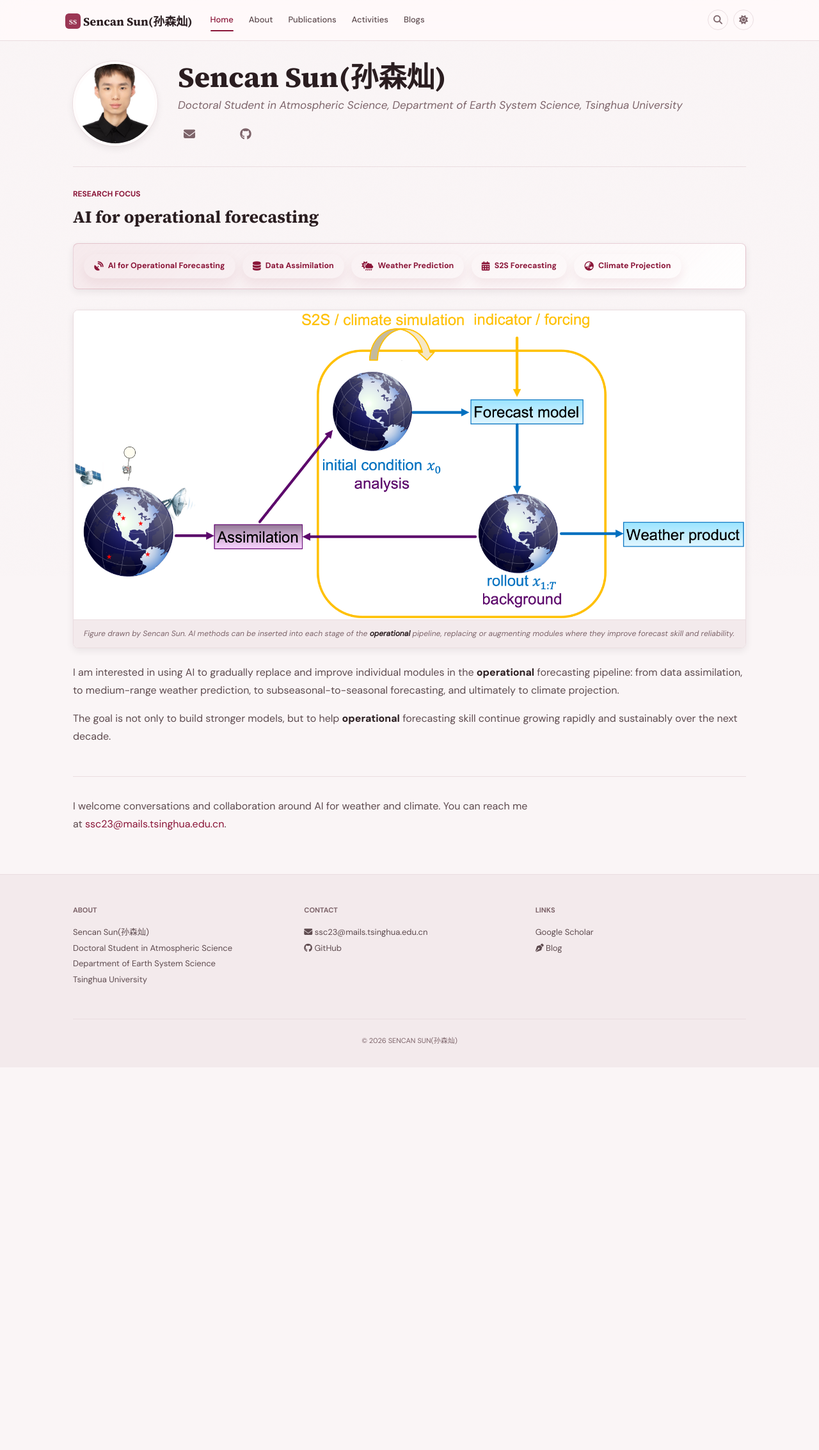
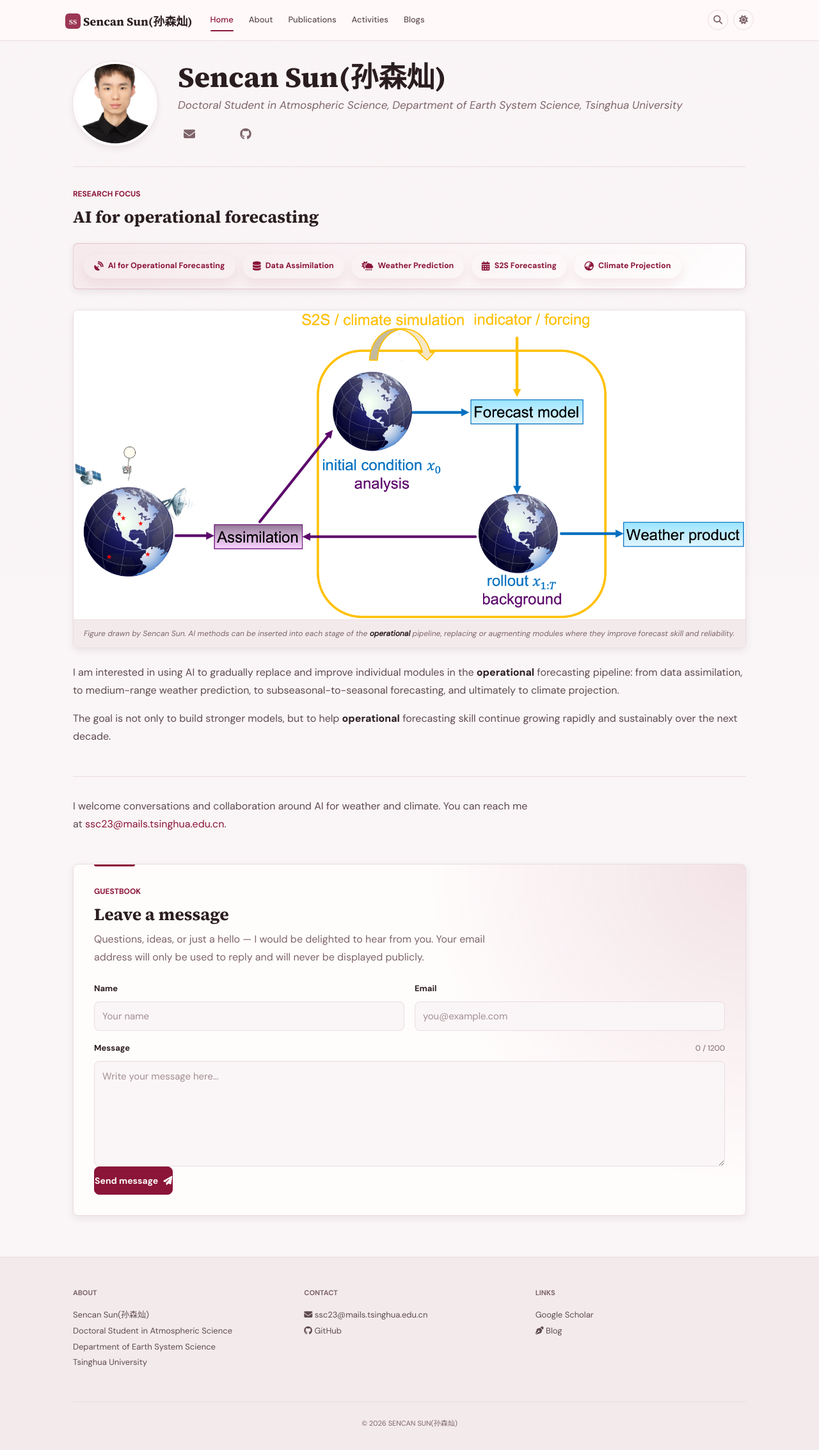
Before and after one commit to sunmoumou1/sunmoumou1.github.io, a Jekyll site: the page built from _pages/home.md, in a window 1280 px wide. Shown: the whole page at 64% size. Built offline with Jekyll 4.4.1, drawn with Linux system fonts in a browser that asks for light colours; a style sheet for code colours, icons or effects is not loaded; before the commit the page ends 1668 px from its top, so only the background shows below that.

Commit message:
Add guestbook to home page

```diff
--- a/_pages/home.md
+++ b/_pages/home.md
@@ -39,3 +39,48 @@ permalink: /
 </section>
 
 I welcome conversations and collaboration around AI for weather and climate. You can reach me at [ssc23@mails.tsinghua.edu.cn](mailto:ssc23@mails.tsinghua.edu.cn).
+
+<section class="guestbook" aria-labelledby="guestbook-title" markdown="0">
+<div class="guestbook-intro">
+<p class="section-kicker">Guestbook</p>
+<h3 id="guestbook-title">Leave a message</h3>
+<p>Questions, ideas, or just a hello — I would be delighted to hear from you. Your email address will only be used to reply and will never be displayed publicly.</p>
+</div>
+
+<form class="guestbook-form" id="guestbookForm" action="https://formsubmit.co/ssc23@mails.tsinghua.edu.cn" method="POST">
+<input type="hidden" name="_subject" value="New message from the website guestbook">
+<input type="hidden" name="_template" value="table">
+<input type="hidden" name="_url" value="{{ site.url }}{{ site.baseurl }}/#guestbook-title">
+<div class="guestbook-honeypot" aria-hidden="true">
+<label for="guestbookWebsite">Website</label>
+<input id="guestbookWebsite" type="text" name="_honey" tabindex="-1" autocomplete="off">
+</div>
+
+<div class="guestbook-fields">
+<div class="guestbook-field">
+<label for="guestbookName">Name</label>
+<input id="guestbookName" type="text" name="name" autocomplete="name" minlength="2" maxlength="80" placeholder="Your name" required>
+</div>
+<div class="guestbook-field">
+<label for="guestbookEmail">Email</label>
+<input id="guestbookEmail" type="email" name="email" autocomplete="email" maxlength="160" placeholder="you@example.com" required>
+</div>
+</div>
+
+<div class="guestbook-field">
+<div class="guestbook-label-row">
+<label for="guestbookMessage">Message</label>
+<span id="guestbookCount" aria-live="polite">0 / 1200</span>
+</div>
+<textarea id="guestbookMessage" name="message" rows="6" minlength="2" maxlength="1200" placeholder="Write your message here…" required></textarea>
+</div>
+
+<div class="guestbook-actions">
+<button class="guestbook-submit" type="submit">
+<span>Send message</span>
+<i class="fa-solid fa-paper-plane" aria-hidden="true"></i>
+</button>
+<p class="guestbook-status" id="guestbookStatus" role="status" aria-live="polite"></p>
+</div>
+</form>
+</section>
--- a/_sass/layouts/_home.scss
+++ b/_sass/layouts/_home.scss
@@ -161,6 +161,209 @@
   background-color: var(--bg-card);
 }
 
+// Guestbook — private messages delivered to the site owner's inbox
+.guestbook {
+  position: relative;
+  margin-top: var(--space-12);
+  padding: var(--space-8);
+  overflow: hidden;
+  border: 1px solid var(--border-color);
+  border-radius: var(--radius-xl);
+  background:
+    radial-gradient(circle at 100% 0, color-mix(in srgb, var(--accent) 11%, transparent) 0, transparent 42%),
+    var(--bg-card);
+  box-shadow: var(--shadow-md);
+
+  &::before {
+    position: absolute;
+    top: 0;
+    left: var(--space-8);
+    width: 64px;
+    height: 3px;
+    border-radius: 0 0 3px 3px;
+    background: var(--accent);
+    content: '';
+  }
+
+  @media (max-width: 640px) {
+    margin-top: var(--space-8);
+    padding: var(--space-6);
+
+    &::before {
+      left: var(--space-6);
+    }
+  }
+}
+
+.guestbook-intro {
+  max-width: 660px;
+  margin-bottom: var(--space-6);
+
+  h3 {
+    margin: 0 0 var(--space-2);
+    font-size: 1.65rem;
+  }
+
+  p:last-child {
+    margin-bottom: 0;
+    color: var(--text-muted);
+  }
+}
+
+.guestbook-form {
+  position: relative;
+}
+
+.guestbook-fields {
+  display: grid;
+  grid-template-columns: repeat(2, minmax(0, 1fr));
+  gap: var(--space-4);
+  margin-bottom: var(--space-4);
+
+  @media (max-width: 640px) {
+    grid-template-columns: 1fr;
+  }
+}
+
+.guestbook-field {
+  label {
+    display: block;
+    margin-bottom: var(--space-2);
+    color: var(--text-primary);
+    font-size: 0.8125rem;
+    font-weight: 700;
+  }
+
+  input,
+  textarea {
+    display: block;
+    width: 100%;
+    border: 1px solid var(--border-color);
+    border-radius: var(--radius-md);
+    outline: none;
+    background: var(--bg-primary);
+    color: var(--text-primary);
+    font: inherit;
+    font-size: 0.9375rem;
+    line-height: 1.55;
+    transition: border-color 0.2s ease, box-shadow 0.2s ease, background-color 0.2s ease;
+
+    &::placeholder {
+      color: var(--text-muted);
+      opacity: 0.7;
+    }
+
+    &:hover {
+      border-color: color-mix(in srgb, var(--accent) 45%, var(--border-color));
+    }
+
+    &:focus {
+      border-color: var(--accent);
+      box-shadow: 0 0 0 3px color-mix(in srgb, var(--accent) 14%, transparent);
+    }
+  }
+
+  input {
+    height: 46px;
+    padding: 0 var(--space-3);
+  }
+
+  textarea {
+    min-height: 142px;
+    padding: var(--space-3);
+    resize: vertical;
+  }
+}
+
+.guestbook-label-row {
+  display: flex;
+  align-items: baseline;
+  justify-content: space-between;
+  gap: var(--space-3);
+
+  span {
+    color: var(--text-muted);
+    font-size: 0.75rem;
+  }
+}
+
+.guestbook-actions {
+  display: flex;
+  align-items: center;
+  gap: var(--space-4);
+  margin-top: var(--space-5);
+
+  @media (max-width: 640px) {
+    align-items: stretch;
+    flex-direction: column;
+    gap: var(--space-3);
+  }
+}
+
+.guestbook-submit {
+  display: inline-flex;
+  align-items: center;
+  justify-content: center;
+  gap: var(--space-2);
+  min-height: 44px;
+  padding: 0 var(--space-5);
+  border: 1px solid var(--accent);
+  border-radius: var(--radius-md);
+  background: var(--accent);
+  color: #fff;
+  font: inherit;
+  font-size: 0.875rem;
+  font-weight: 700;
+  cursor: pointer;
+  transition: transform 0.2s ease, box-shadow 0.2s ease, opacity 0.2s ease;
+
+  &:hover:not(:disabled) {
+    transform: translateY(-1px);
+    box-shadow: 0 7px 18px color-mix(in srgb, var(--accent) 25%, transparent);
+  }
+
+  &:focus-visible {
+    outline: 3px solid color-mix(in srgb, var(--accent) 25%, transparent);
+    outline-offset: 2px;
+  }
+
+  &:disabled {
+    cursor: wait;
+    opacity: 0.65;
+  }
+}
+
+.guestbook-status {
+  min-height: 1.5em;
+  margin: 0;
+  color: var(--text-muted);
+  font-size: 0.8125rem;
+
+  &.is-success {
+    color: #27864b;
+  }
+
+  &.is-error {
+    color: #c03c4f;
+  }
+}
+
+.guestbook-honeypot {
+  position: absolute;
+  left: -10000px;
+  width: 1px;
+  height: 1px;
+  overflow: hidden;
+}
+
+[data-bs-theme="dark"] .guestbook-status.is-success {
+  color: #77d59a;
+}
+
+[data-bs-theme="dark"] .guestbook-status.is-error {
+  color: #ff91a0;
+}
+
 // News timeline
 .news-timeline {
   margin-top: 0;
```
Also changed, not shown: assets/js/site.js (+59 -0 lines), assets/js/site.min.js.
